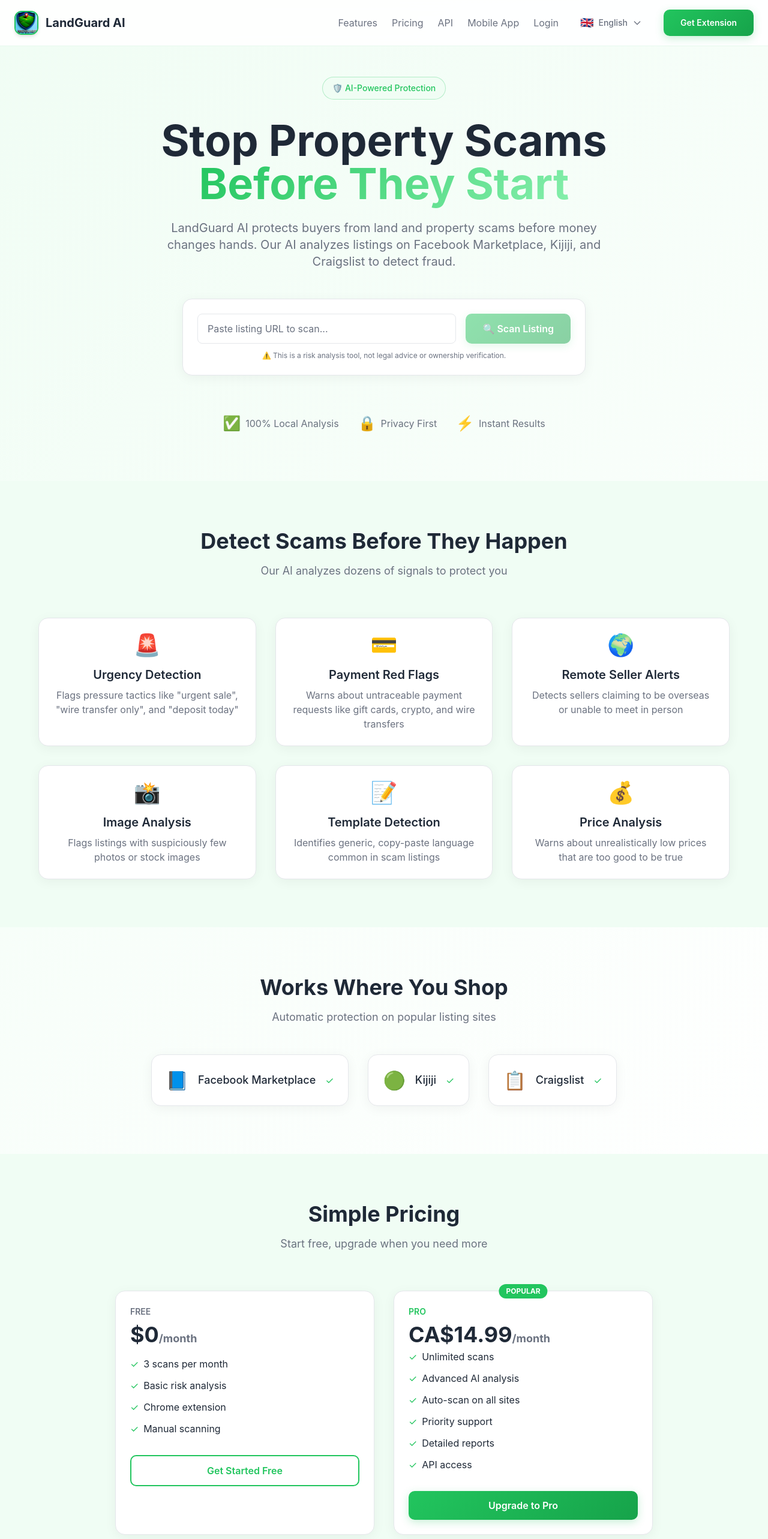
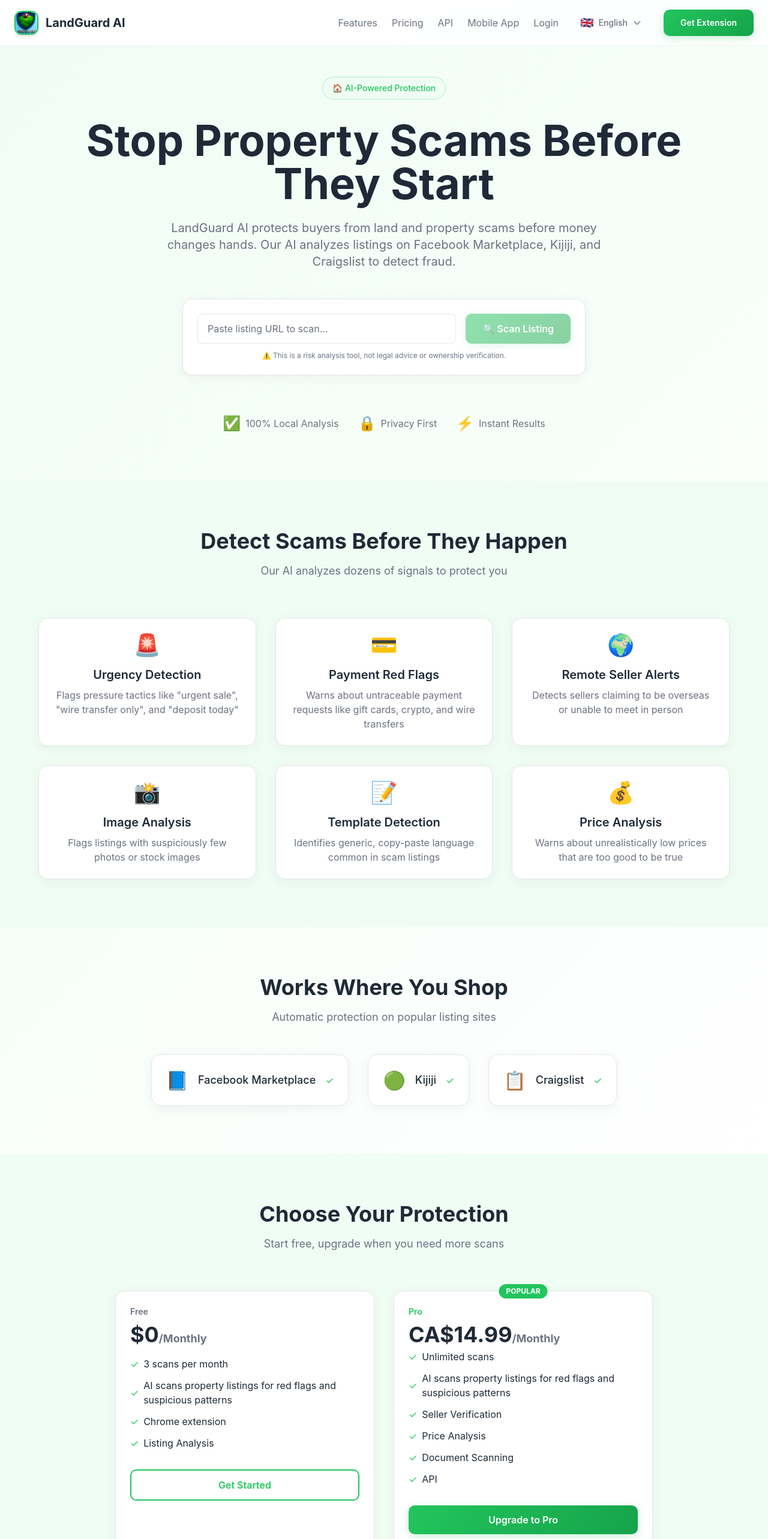
Before and after one commit to moneketobenna-tech/landguard-ai, a Next.js app in the folder website/: page / in a window 1280 px wide. Shown: the top 2566 px of the page at 60% size. Built offline with nearby package versions, Linux system fonts and the light colour scheme.

Commit message:
Add translations to homepage navigation, hero, and pricing sections

```diff
--- a/website/app/page.tsx
+++ b/website/app/page.tsx
@@ -3,6 +3,7 @@
 import { useState, useEffect } from 'react'
 import Link from 'next/link'
 import LanguageSelector from '@/components/LanguageSelector'
+import { useLanguage } from '@/lib/i18n/LanguageContext'
 
 interface PricingData {
   country: string
@@ -22,6 +23,7 @@
   const [scanning, setScanning] = useState(false)
   const [result, setResult] = useState<any>(null)
   const [pricing, setPricing] = useState<PricingData | null>(null)
+  const { t } = useLanguage()
 
   // Fetch pricing data
   useEffect(() => {
@@ -73,13 +75,13 @@
             <span className="text-xl font-bold text-lg-text">LandGuard AI</span>
           </div>
           <div className="flex items-center gap-6">
-            <Link href="#features" className="text-lg-text-muted hover:text-lg-green transition">Features</Link>
-            <Link href="#pricing" className="text-lg-text-muted hover:text-lg-green transition">Pricing</Link>
-            <Link href="#api" className="text-lg-text-muted hover:text-lg-green transition">API</Link>
-            <Link href="#mobile" className="text-lg-text-muted hover:text-lg-green transition">Mobile App</Link>
-            <Link href="/app/login" className="text-lg-text-muted hover:text-lg-green transition">Login</Link>
+            <Link href="#features" className="text-lg-text-muted hover:text-lg-green transition">{t('nav.features')}</Link>
+            <Link href="#pricing" className="text-lg-text-muted hover:text-lg-green transition">{t('nav.pricing')}</Link>
+            <Link href="#api" className="text-lg-text-muted hover:text-lg-green transition">{t('nav.api')}</Link>
+            <Link href="#mobile" className="text-lg-text-muted hover:text-lg-green transition">{t('nav.mobile')}</Link>
+            <Link href="/app/login" className="text-lg-text-muted hover:text-lg-green transition">{t('nav.login')}</Link>
             <LanguageSelector />
-            <Link href="/download" className="btn-primary text-sm">Get Extension</Link>
+            <Link href="/download" className="btn-primary text-sm">{t('nav.download')}</Link>
           </div>
         </div>
       </nav>
@@ -88,18 +90,15 @@
       <section className="pt-32 pb-20 px-6">
         <div className="max-w-6xl mx-auto text-center">
           <div className="inline-flex items-center gap-2 bg-lg-bg-alt border border-lg-green/30 rounded-full px-4 py-2 mb-8">
-            <span className="text-lg-green text-sm font-medium">🛡️ AI-Powered Protection</span>
+            <span className="text-lg-green text-sm font-medium">{t('hero.badge')}</span>
           </div>
 
           <h1 className="text-5xl md:text-7xl font-bold mb-6 leading-tight text-lg-text">
-            Stop Property Scams
-            <br />
-            <span className="gradient-text">Before They Start</span>
+            {t('hero.title')}
           </h1>
 
           <p className="text-xl text-lg-text-muted max-w-3xl mx-auto mb-12">
-            LandGuard AI protects buyers from land and property scams before money changes hands.
-            Our AI analyzes listings on Facebook Marketplace, Kijiji, and Craigslist to detect fraud.
+            {t('hero.subtitle')}
           </p>
 
           {/* Scan Box */}
@@ -110,7 +109,7 @@
                   type="url"
                   value={url}
                   onChange={(e) => setUrl(e.target.value)}
-                  placeholder="Paste listing URL to scan..."
+                  placeholder={t('hero.scan.placeholder')}
                   className="flex-1 bg-white border border-lg-border rounded-lg px-4 py-3 text-lg-text placeholder-lg-text-muted focus:outline-none focus:border-lg-green transition"
                 />
                 <button
@@ -124,10 +123,10 @@
                         <circle className="opacity-25" cx="12" cy="12" r="10" stroke="currentColor" strokeWidth="4" fill="none" />
                         <path className="opacity-75" fill="currentColor" d="M4 12a8 8 0 018-8V0C5.373 0 0 5.373 0 12h4zm2 5.291A7.962 7.962 0 014 12H0c0 3.042 1.135 5.824 3 7.938l3-2.647z" />
                       </svg>
-                      Scanning...
+                      {t('hero.scan.scanning')}
                     </span>
                   ) : (
-                    <span className="flex items-center gap-2">🔍 Scan Listing</span>
+                    <span className="flex items-center gap-2">🔍 {t('hero.scan.button')}</span>
                   )}
                 </button>
               </div>
@@ -283,21 +282,21 @@
       <section id="pricing" className="py-20 px-6 bg-section-alt">
         <div className="max-w-6xl mx-auto">
           <div className="text-center mb-16">
-            <h2 className="text-4xl font-bold mb-4 text-lg-text">Simple Pricing</h2>
-            <p className="text-lg-text-muted text-lg">Start free, upgrade when you need more</p>
+            <h2 className="text-4xl font-bold mb-4 text-lg-text">{t('pricing.title')}</h2>
+            <p className="text-lg-text-muted text-lg">{t('pricing.subtitle')}</p>
           </div>
 
           <div className="grid md:grid-cols-2 gap-8 max-w-4xl mx-auto">
             {/* Free Plan */}
             <div className="card">
-              <div className="text-lg-text-muted text-sm font-semibold mb-2">FREE</div>
-              <div className="text-4xl font-bold mb-4 text-lg-text">$0<span className="text-lg text-lg-text-muted">/month</span></div>
+              <div className="text-lg-text-muted text-sm font-semibold mb-2">{t('pricing.free')}</div>
+              <div className="text-4xl font-bold mb-4 text-lg-text">$0<span className="text-lg text-lg-text-muted">/{t('pricing.monthly')}</span></div>
               <ul className="space-y-3 mb-8">
                 {[
-                  '3 scans per month',
-                  'Basic risk analysis',
+                  `3 ${t('pricing.scans')}`,
+                  t('features.listing.desc'),
                   'Chrome extension',
-                  'Manual scanning'
+                  t('features.listing.title')
                 ].map((feature, i) => (
                   <li key={i} className="flex items-center gap-2 text-lg-text">
                     <span className="text-lg-safe">✓</span> {feature}
@@ -305,7 +304,7 @@
                 ))}
               </ul>
               <Link href="/download" className="btn-secondary w-full block text-center">
-                Get Started Free
+                {t('pricing.cta.free')}
               </Link>
             </div>
 
@@ -314,10 +313,10 @@
               <div className="absolute -top-3 left-1/2 -translate-x-1/2 bg-lg-green text-white text-xs font-bold px-3 py-1 rounded-full">
                 POPULAR
               </div>
-              <div className="text-lg-green text-sm font-semibold mb-2">PRO</div>
+              <div className="text-lg-green text-sm font-semibold mb-2">{t('pricing.pro')}</div>
               <div className="text-4xl font-bold mb-1 text-lg-text">
                 {displayPrice(pricing?.pro.monthly, 'CA$14.99')}
-                <span className="text-lg text-lg-text-muted">/month</span>
+                <span className="text-lg text-lg-text-muted">/{t('pricing.monthly')}</span>
               </div>
               {/* Show CAD equivalent for non-Canadian users */}
               {pricing?.country && pricing.country !== 'CA' && pricing.pro.monthly.local && (
@@ -327,12 +326,12 @@
               )}
               <ul className="space-y-3 mb-8">
                 {[
-                  'Unlimited scans',
-                  'Advanced AI analysis',
-                  'Auto-scan on all sites',
-                  'Priority support',
-                  'Detailed reports',
-                  'API access'
+                  t('pricing.unlimited'),
+                  t('features.listing.desc'),
+                  t('features.seller.title'),
+                  t('features.price.title'),
+                  t('features.document.title'),
+                  t('nav.api')
                 ].map((feature, i) => (
                   <li key={i} className="flex items-center gap-2 text-lg-text">
                     <span className="text-lg-safe">✓</span> {feature}
@@ -340,7 +339,7 @@
                 ))}
               </ul>
               <Link href="/pricing" className="btn-primary w-full block text-center">
-                Upgrade to Pro
+                {t('pricing.cta.pro')}
               </Link>
             </div>
           </div>
```
